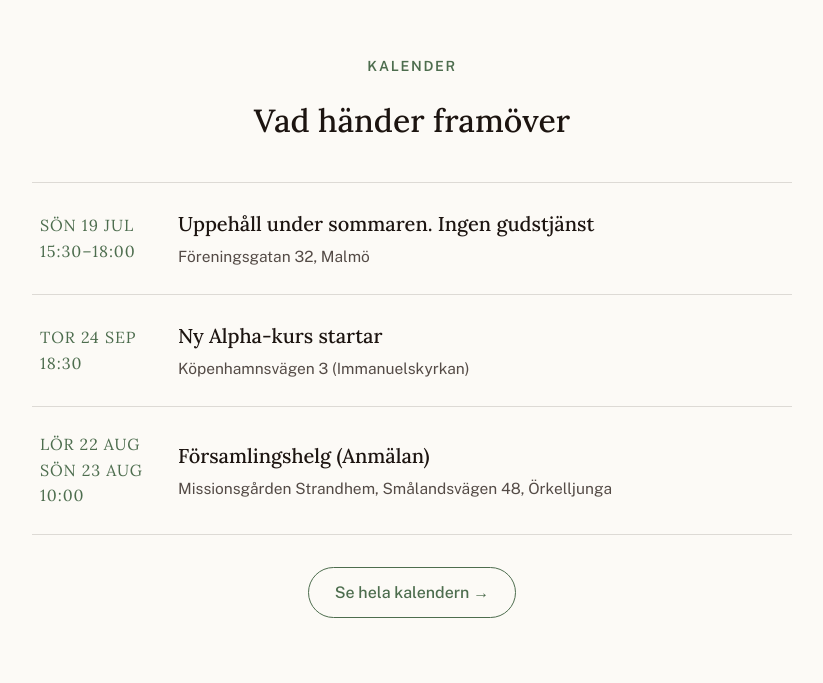
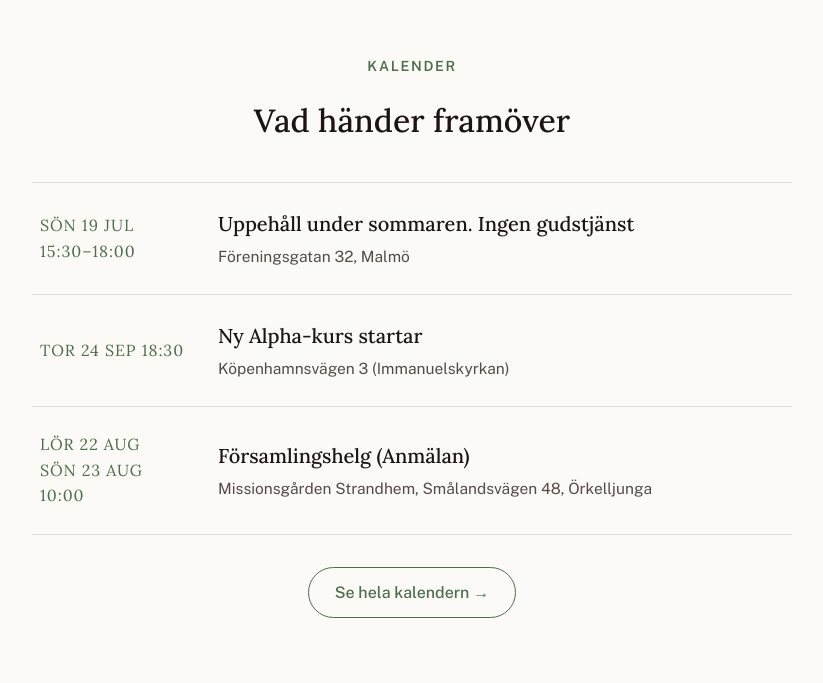
Before and after one commit to kaiandersjohansen-cloud/centrumkyrkan-malmo, a Next.js app: page / in a window 1280 px wide. Shown: the part 4743-5426 px from the top of the page, without its empty margins (228-1051 px from the left). Built offline with nearby package versions, Linux system fonts and the light colour scheme; no server answers.

Commit message:
Widen calendar date column to fit appended event time

```diff
--- a/app/globals.css
+++ b/app/globals.css
@@ -100,7 +100,7 @@ a {
 }
 .calendar-event {
   display: grid;
-  grid-template-columns: 110px 1fr;
+    grid-template-columns: 150px 1fr;
   gap: 28px;
   align-items: center;
   padding: 25px 8px;
```
